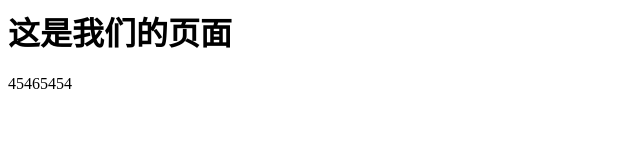
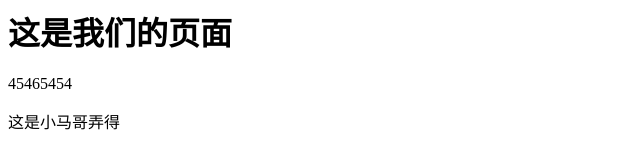
Before and after one commit to lpm0205/ourTeamDemo, a plain HTML site: page index.html in a window 1280 px wide. Shown: the whole page, without its empty margins (0-640 px from the left). Drawn offline with Linux system fonts and the light colour scheme.

Commit message:
Update index.html

```diff
--- a/index.html
+++ b/index.html
@@ -1,2 +1,3 @@
 <h1>这是我们的页面</h1>
 <p>45465454</p>
+<p>这是小马哥弄得</p>
```
